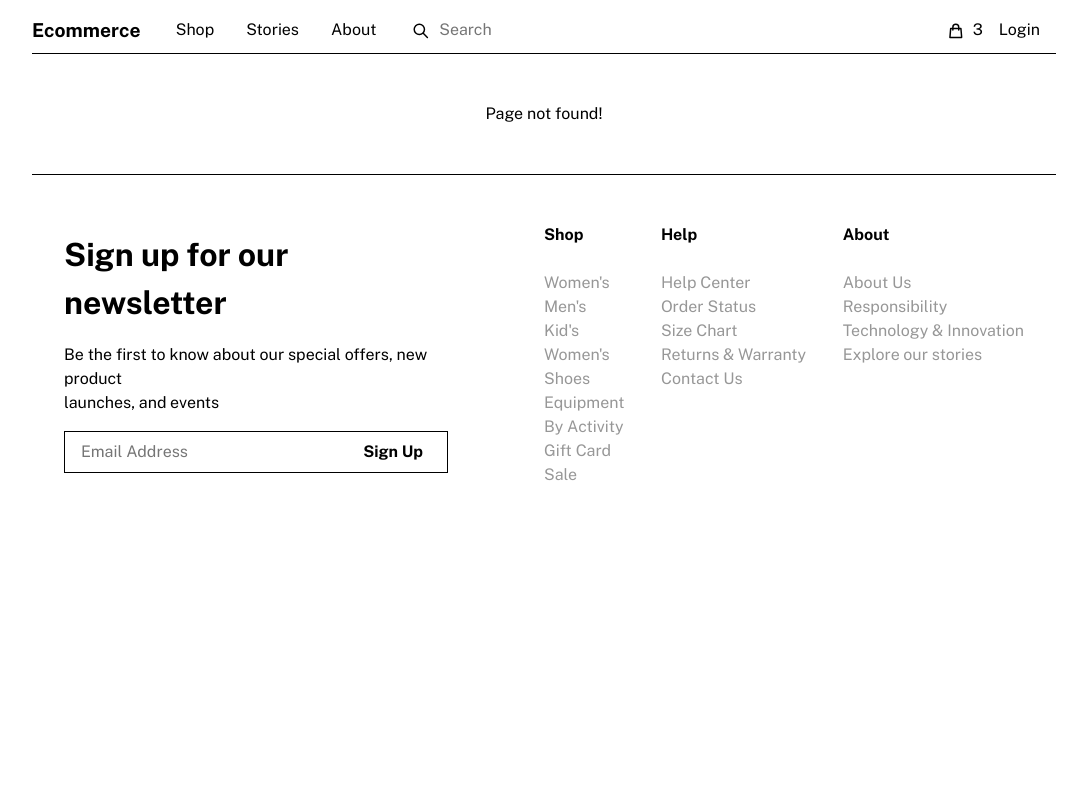
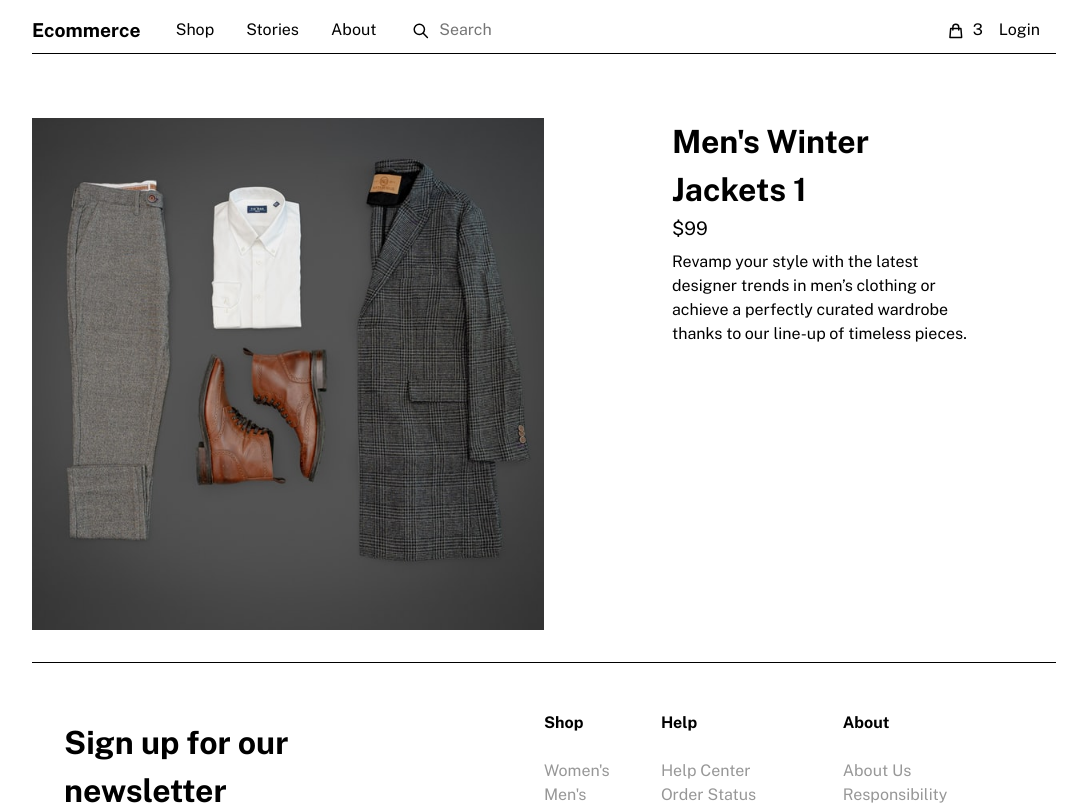
Before and after one commit to hakangundogdu/figma-ecommerce, a React (Create React App) app: page /Products/1 in a window 1280 px wide. Shown: the top 805 px of the page, without its empty margins (96-1183 px from the left). Built offline with nearby package versions, Linux system fonts and the light colour scheme.

Commit message:
product detail page

```diff
--- a/src/App.js
+++ b/src/App.js
@@ -15,7 +15,7 @@ function App() {
         <Route path="/" element={<Home />} />
         <Route path="Home" element={<Home />} />
         <Route path="Shop" element={<Shop />} />
-        <Route path="Shop/:id" element={<ProductDetail />} />
+        <Route path="Products/:id" element={<ProductDetail />} />
         <Route path="Stories" element={<Stories />} />
         <Route path="*" element={<NotFound />} />
       </Routes>
--- a/src/components/ProductMini.js
+++ b/src/components/ProductMini.js
@@ -4,7 +4,7 @@ import { Link } from 'react-router-dom';
 const ProductMini = (props) => {
   return (
     <div className={classes.product}>
-      <Link to={props.id}>
+      <Link to={`/Products/${props.id}`}>
         <div className={classes.image}>
           <img
             src={`${process.env.PUBLIC_URL}/images/${props.image}.jpg`}
--- a/src/pages/ProductDetail.js
+++ b/src/pages/ProductDetail.js
@@ -5,12 +5,13 @@ import products from '../data/products.json';
 
 const ProductDetail = () => {
   const { id } = useParams();
-
+  console.log(useParams());
   function getProduct(id) {
-    return products.find((product) => products.id === id);
+    return products.find((product) => product.id === id);
   }
 
   let product = getProduct(id);
+  console.log(product);
 
   return (
     <div className={classes.product_detail}>
@@ -19,7 +20,7 @@ const ProductDetail = () => {
           src={`${process.env.PUBLIC_URL}/images/${product.image}.jpg`}
           width="80%"
           height="auto"
-          alt="{product.title}"
+          alt="productimage"
         />
       </div>
       <div className={classes.right}>
--- a/src/pages/Shop.js
+++ b/src/pages/Shop.js
@@ -1,11 +1,9 @@
 import Men from '../components/Men';
-import { Outlet } from 'react-router-dom';
 
 const Shop = () => {
   return (
     <>
       <Men />
-      <Outlet />
     </>
   );
 };
```
